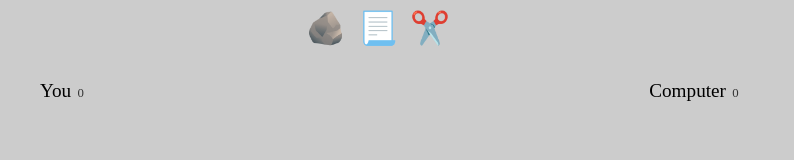
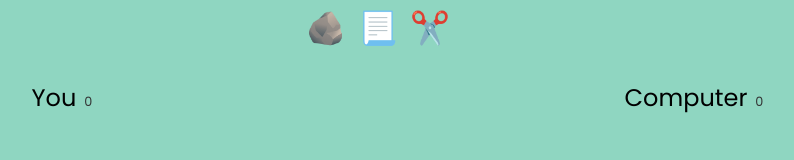
Before and after one commit to Rheaazarraga/rock-paper-scissors, a plain HTML site: page index.html in a window 1280 px wide. Shown: the whole page, without its empty margins (262-1056 px from the left). Drawn offline with Linux system fonts and the light colour scheme.

Commit message:
change font family, size and background color

```diff
--- a/styles.css
+++ b/styles.css
@@ -1,6 +1,8 @@
+
 body {
-  background-color: #ccc;
-  font-size: larger;
+  background-color: #8FD6C1;
+  font-family: "Poppins";
+  font-size: x-large;
 }
 
 .selections {
```
